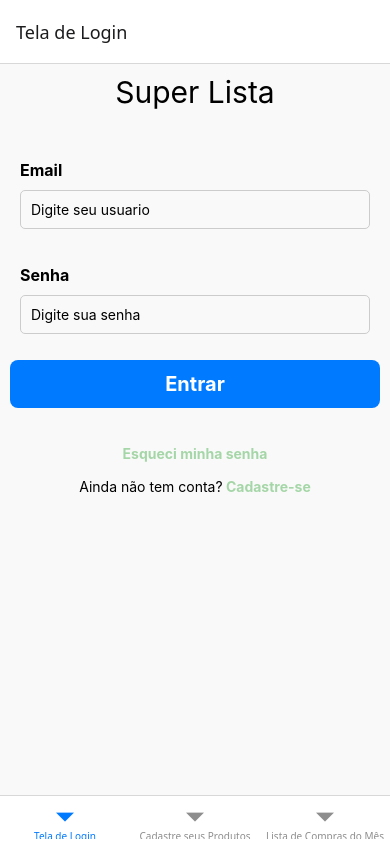
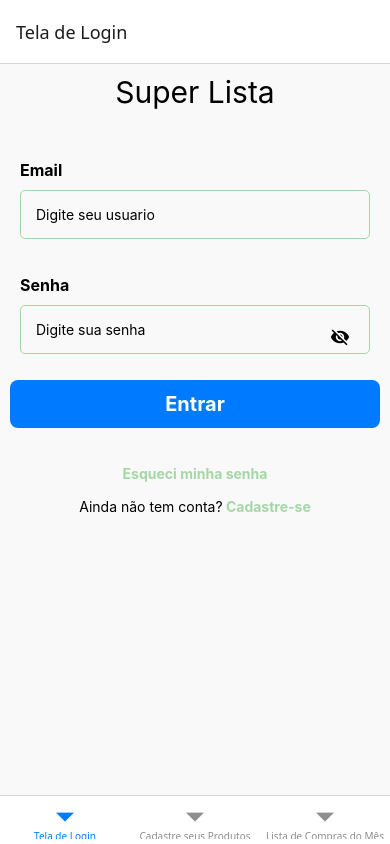
Before and after one commit to AndreSouzanl/SuperLista, a React Native app: screen / in a window 390 px wide. Built offline with nearby package versions, Linux system fonts and the light colour scheme.

Commit message:
atualizandoProjeto0605

```diff
--- a/src/screens/Login/Login.jsx
+++ b/src/screens/Login/Login.jsx
@@ -1,8 +1,12 @@
 import { View, Text, TextInput, TouchableOpacity, Image } from "react-native";
 import { styles } from "../../styles/styles";
 import CustomButton from "../../componentes/botoes/CustomButton";
+import { MaterialIcons } from "@expo/vector-icons";
+import { useState } from "react";
 
 export default function Login() {
+  const [senhaVisivel, setSenhaVisivel] = useState(false);
+  const [senha, setSenha] = useState("");
   return (
     <View style={styles.container}>
       <Text style={styles.titulo}>Super Lista</Text>
@@ -12,6 +16,7 @@ export default function Login() {
       <View style={styles.containerFormLogin}>
         <View style={styles.containerFormLoginGroup}>
           <Text style={styles.containerFormLoginGroupLabel}>Email</Text>
+
           <TextInput
             keyboardType="email-address"
             style={styles.containerFormLoginGroupInput}
@@ -20,11 +25,32 @@ export default function Login() {
         </View>
         <View style={styles.containerFormLoginGroup}>
           <Text style={styles.containerFormLoginGroupLabel}>Senha</Text>
-          <TextInput
-            style={styles.containerFormLoginGroupInput}
-            placeholder="Digite sua senha"
-            secureTextEntry={true}
-          />
+
+          <View style={{ position: "relative" }}>
+            <TextInput
+              style={styles.containerFormLoginGroupInput}
+              placeholder="Digite sua senha"
+              value={senha}
+              onChangeText={setSenha}
+              secureTextEntry={!senhaVisivel}
+            />
+            <TouchableOpacity
+              onPress={() => setSenhaVisivel(!senhaVisivel)}
+              style={{
+                position: "absolute",
+                top: 12,
+                right: 10,
+                padding: 10,
+                zIndex: 10,
+              }}
+            >
+              <MaterialIcons
+                name={senhaVisivel ? "visibility" : "visibility-off"}
+                size={20}
+                color="black"
+              />
+            </TouchableOpacity>
+          </View>
         </View>
 
         <CustomButton
--- a/src/styles/styles.js
+++ b/src/styles/styles.js
@@ -29,30 +29,30 @@ export const styles = {
   },
   containerFormLoginGroupInput: {
     borderWidth: 1,
-    borderColor: "#ccc",
-    padding: 10,
+    borderColor: "#A5D6A7",
+    padding: 15,
     borderRadius: 5,
   },
   //termina container Form Login
   // container secondaryActions
   secondaryActions: {
     marginTop: 5,
-    alignItems: 'center',
+    alignItems: "center",
   },
 
   registerContainer: {
-    flexDirection: 'row',
+    flexDirection: "row",
     marginTop: 16,
   },
   registerLink: {
-    color: '#A5D6A7',
-    fontWeight: 'bold',
+    color: "#A5D6A7",
+    fontWeight: "bold",
   },
   link: {
-    color: '#A5D6A7',
-    textAlign: 'center',
+    color: "#A5D6A7",
+    textAlign: "center",
     marginTop: 12,
-    fontWeight: 'bold',
+    fontWeight: "bold",
   },
   // img:{
   //   width: 150,
@@ -61,4 +61,6 @@ export const styles = {
   //   marginBottom: 20,
   //   marginTop: 20,
   // }
+
+
 };
```
